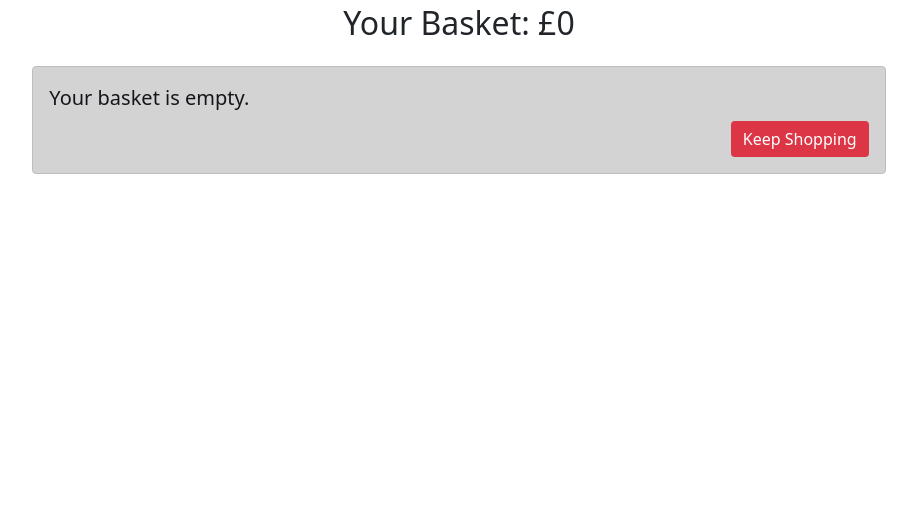
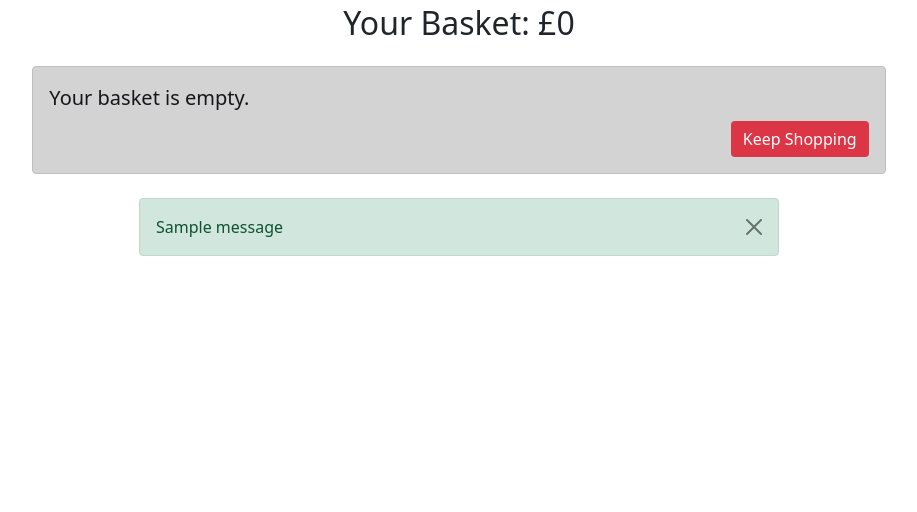
Before and after one commit to Code-Institute-Submissions/tone-henge, a Django app: page /basket/ in a window 1280 px wide. Shown: the part 136-648 px from the top of the page, without its empty margins (181-1098 px from the left). Run offline with Django 4.2, Linux system fonts and the light colour scheme; tables that the repository leaves empty hold one stand-in row (values such as "Sample post"); one stand-in notice (Sample message) is shown; some libraries are stand-ins or nearby versions.

Commit message:
Add Django messages to basket

```diff
--- a/basket/templates/basket/basket.html
+++ b/basket/templates/basket/basket.html
@@ -102,5 +102,19 @@
             {% endif %}
         </div>
     </div>
+
+    <!-- Messages -->
+    {% if messages %}
+    {% for message in messages %}
+    <div class="row g-0 justify-content-center mt-2">
+        <div class="col-10 col-md-6">
+            <div class="alert alert-dismissible fade show alert-{{ message.tags }}">
+                {{ message }}
+                <button type="button" class="btn-close" data-bs-dismiss="alert" aria-label="Close"></button>
+            </div>
+        </div>
+    </div>
+    {% endfor %}
+    {% endif %}
 </div>
 {% endblock content %}
--- a/basket/views.py
+++ b/basket/views.py
@@ -39,6 +39,9 @@ def add_to_basket(request, product_id):
 
         request.session['basket'] = basket
 
+        messages.add_message(request, messages.SUCCESS,
+                             f'Added {quantity} to basket.')
+
         return redirect(url)
 
 
@@ -49,6 +52,9 @@ def remove_from_basket(request, product_id):
         basket = request.session.get('basket', {})
         basket.pop(product_id)
         request.session['basket'] = basket
+
+        messages.add_message(request, messages.SUCCESS,
+                             'Successfully removed from basket.')
 
         return redirect('basket')
 
@@ -62,4 +68,7 @@ def adjust_quantity(request, product_id):
         basket[product_id] = int(new_quantity)
         request.session['basket'] = basket
 
+        messages.add_message(request, messages.SUCCESS,
+                             'Quantity updated successfully.')
+
         return redirect('basket')
```
